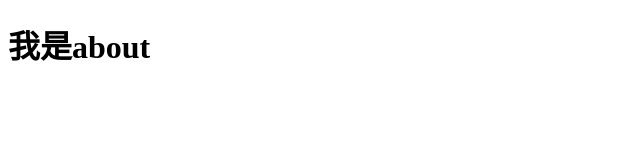
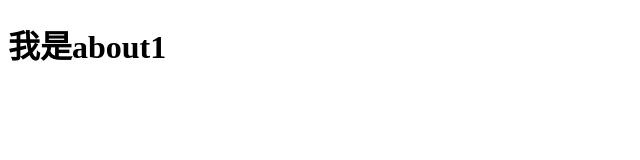
Before and after one commit to fendy1223/vitePractise, a website built with Vite: page pages/about.html in a window 1280 px wide. Shown: the full height of the page, 0-640 px from the left. Built offline with nearby package versions, Linux system fonts and the light colour scheme.

Commit message:
在測試一次

```diff
--- a/pages/about.html
+++ b/pages/about.html
@@ -8,7 +8,7 @@
   </head>
   <body>
     <%- include('./layout/header'); -%>
-    <h1>我是about</h1>
+    <h1>我是about1</h1>
     <%- include('./layout/footer'); -%>
 
     <script type="module" src="../main.js"></script>
```
